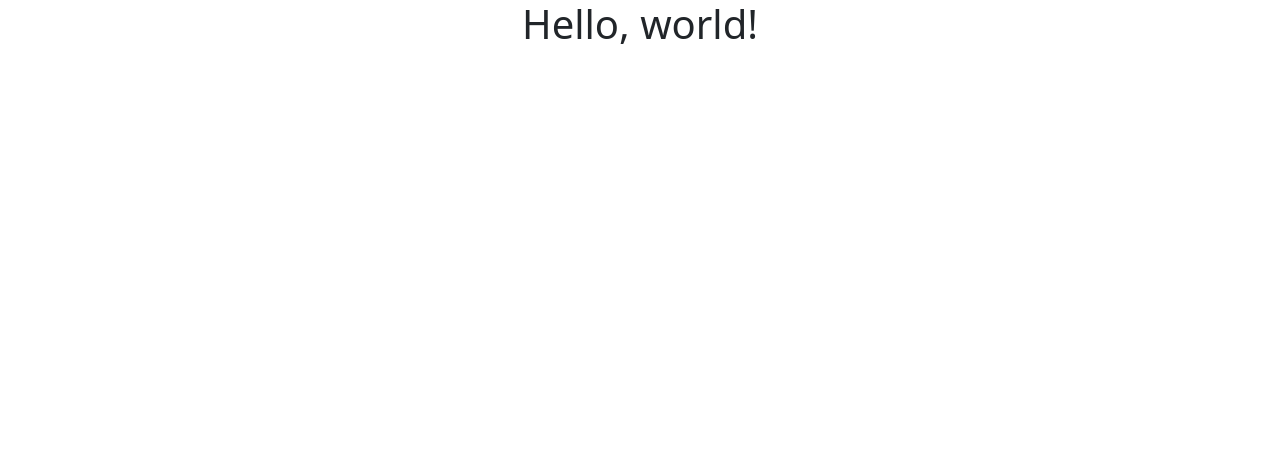
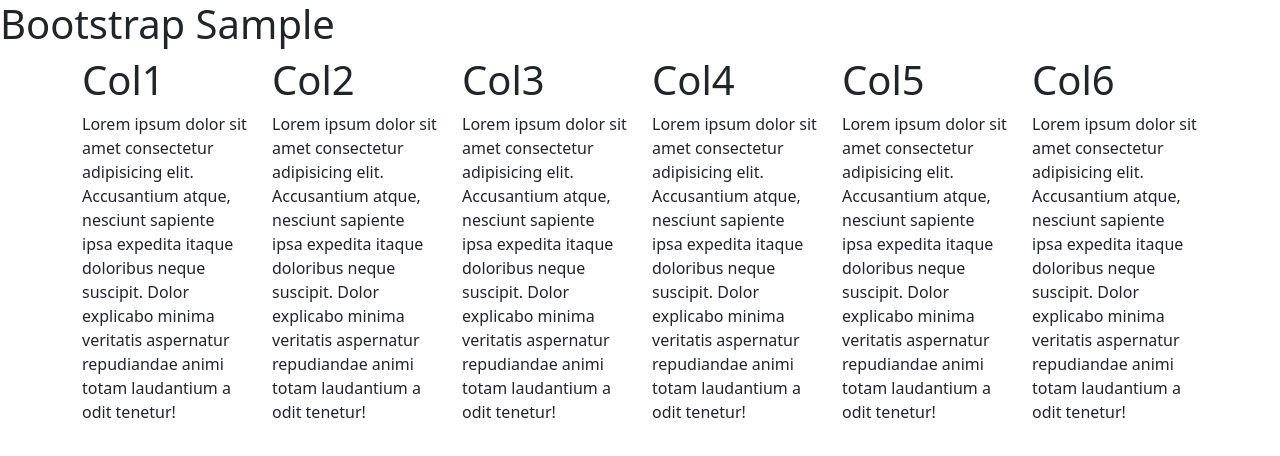
Before and after one commit to DuongNguyen1509/reposive-with-boostrap, a plain HTML site: page index.html in a window 1280 px wide. Drawn offline with Linux system fonts and the light colour scheme.

Commit message:
bootstrap layout

```diff
--- a/index.html
+++ b/index.html
@@ -7,7 +7,35 @@
     <link rel="stylesheet" href="./bootstrap-5.0.2-dist/css/bootstrap.min.css">
 </head>
 <body>
-    <h1 class="text-center">Hello, world!</h1>
+    <h1>Bootstrap Sample</h1>
+    <div class="container">
+        <div class="row">
+            <div class="col-6 col-md-4 col-lg-2">
+                <h1>Col1</h1>
+                <p>Lorem ipsum dolor sit amet consectetur adipisicing elit. Accusantium atque, nesciunt sapiente ipsa expedita itaque doloribus neque suscipit. Dolor explicabo minima veritatis aspernatur repudiandae animi totam laudantium a odit tenetur!</p>
+            </div>
+            <div class="col-6 col-md-4 col-lg-2">
+                <h1>Col2</h1>
+                <p>Lorem ipsum dolor sit amet consectetur adipisicing elit. Accusantium atque, nesciunt sapiente ipsa expedita itaque doloribus neque suscipit. Dolor explicabo minima veritatis aspernatur repudiandae animi totam laudantium a odit tenetur!</p>
+            </div>
+            <div class="col-6 col-md-4 col-lg-2">
+                <h1>Col3</h1>
+                <p>Lorem ipsum dolor sit amet consectetur adipisicing elit. Accusantium atque, nesciunt sapiente ipsa expedita itaque doloribus neque suscipit. Dolor explicabo minima veritatis aspernatur repudiandae animi totam laudantium a odit tenetur!</p>
+            </div>
+            <div class="col-6 col-md-4 col-lg-2">
+                <h1>Col4</h1>
+                <p>Lorem ipsum dolor sit amet consectetur adipisicing elit. Accusantium atque, nesciunt sapiente ipsa expedita itaque doloribus neque suscipit. Dolor explicabo minima veritatis aspernatur repudiandae animi totam laudantium a odit tenetur!</p>
+            </div>
+            <div class="col-6 col-md-4 col-lg-2">
+                <h1>Col5</h1>
+                <p>Lorem ipsum dolor sit amet consectetur adipisicing elit. Accusantium atque, nesciunt sapiente ipsa expedita itaque doloribus neque suscipit. Dolor explicabo minima veritatis aspernatur repudiandae animi totam laudantium a odit tenetur!</p>
+            </div>
+            <div class="col-6 col-md-4 col-lg-2">
+                <h1>Col6</h1>
+                <p>Lorem ipsum dolor sit amet consectetur adipisicing elit. Accusantium atque, nesciunt sapiente ipsa expedita itaque doloribus neque suscipit. Dolor explicabo minima veritatis aspernatur repudiandae animi totam laudantium a odit tenetur!</p>
+            </div>
+        </div>
+    </div>
 </body>
 <script src="./bootstrap-5.0.2-dist/js/bootstrap.bundle.min.js"></script>
 </html>
```
